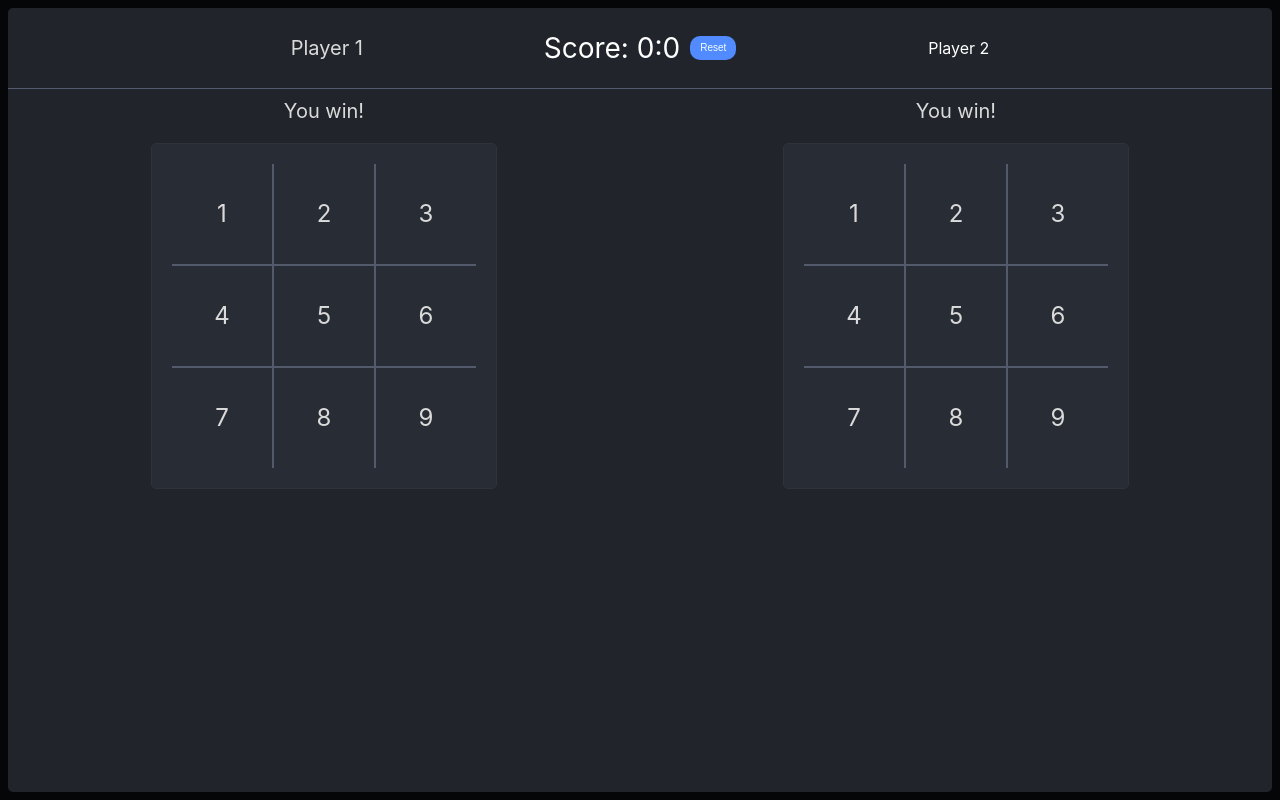
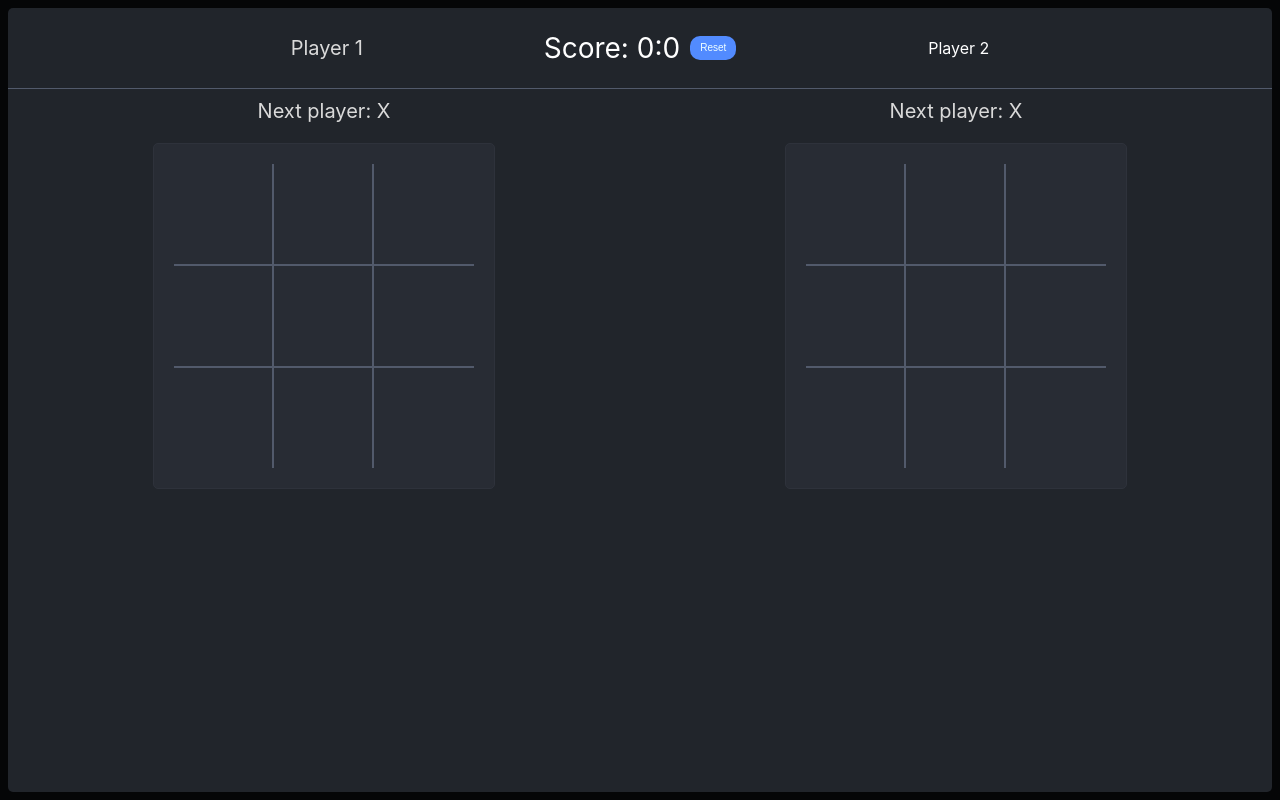
Before and after one commit to 4ntonoff/TicTacToe, a React (Create React App) app: page / in a window 1280 px wide. Built offline with nearby package versions, Linux system fonts and the light colour scheme.

Commit message:
Basic logic added

```diff
--- a/src/App.css
+++ b/src/App.css
@@ -73,17 +73,24 @@ body {
 .gametable-item {
   width: 100px;
   height: 100px;
-  color: #dadada;
+  color: #78a5ff;
+  font-weight: 1000;
+  border: none;
   border-right: 2px solid #525a6b;
+  background: transparent;
   line-height: 100px;
   text-align: center;
-  font-size: 24px;
+  font-family: Courier, "Courier New", monospace;
+  font-size: 58px;
   transition: all 0.5s;
 }
-
 .gametable-item:hover {
   background-color: #464f5f;
   cursor: pointer;
+}
+button:disabled:hover {
+  background-color: transparent;
+  cursor: default;
 }
 
 .gametable-item:last-child {
--- a/src/App.tsx
+++ b/src/App.tsx
@@ -1,92 +1,128 @@
+import React, { useState } from "react";
 import "./App.css";
 
+type SquareValue = "X" | "O" | null;
+
+const initialBoard: SquareValue[] = Array(9).fill(null);
+
+const calculateWinner = (squares: SquareValue[]): SquareValue | null => {
+  const lines: number[][] = [
+    [0, 1, 2],
+    [3, 4, 5],
+    [6, 7, 8],
+    [0, 3, 6],
+    [1, 4, 7],
+    [2, 5, 8],
+    [0, 4, 8],
+    [2, 4, 6],
+  ];
+  for (let i = 0; i < lines.length; i++) {
+    const [a, b, c] = lines[i];
+    if (squares[a] && squares[a] === squares[b] && squares[a] === squares[c]) {
+      return squares[a];
+    }
+  }
+  return null;
+};
+
 function App() {
+  const [squares, setSquares] = useState<SquareValue[]>(initialBoard);
+  const [xIsNext, setXIsNext] = useState<boolean>(true);
+  const [winner, setWinner] = useState<SquareValue | null>(null);
+
+  const handleClick = (i: number): void => {
+    if (winner || squares[i]) return;
+
+    const newSquares: SquareValue[] = [...squares];
+    newSquares[i] = xIsNext ? "X" : "O";
+    setSquares(newSquares);
+    setXIsNext(!xIsNext);
+
+    const gameWinner = calculateWinner(newSquares);
+    if (gameWinner) {
+      setWinner(gameWinner);
+      setTimeout(() => {
+        setSquares(initialBoard);
+        //Set the timeout before the game resets
+        setWinner(null);
+      }, 5000);
+    }
+  };
+
+  const isBoardDisabled = (isXNext: boolean): boolean =>
+    (isXNext && !xIsNext) || (!isXNext && xIsNext);
+
+  const renderSquare = (i: number, isXNext: boolean): JSX.Element => (
+    <button
+      className="gametable-item"
+      onClick={() => handleClick(i)}
+      disabled={isBoardDisabled(isXNext) || !!squares[i]}
+    >
+      {squares[i]}
+    </button>
+  );
+
+  const resetGame = (): void => {
+    setSquares(initialBoard);
+    setWinner(null);
+    console.log("Game reset");
+  };
+
+  const status = winner
+    ? `Winner: ${winner}`
+    : `Next player: ${xIsNext ? "X" : "O"}`;
   return (
     <div className="App">
       <div className="game">
         <div className="heading">
           <span className="player primary-text">Player 1</span>
           <div className="score">
-            {/* TODO score*/}
             <div className="score-text">Score: 0:0</div>
-            <button className="reset-button">Reset</button>
+            <button onClick={resetGame} className="reset-button">
+              Reset
+            </button>
           </div>
           <span className="player">Player 2</span>
         </div>
         <div className="main">
           <div className="player-content">
-            <span className="status primary-text">You win!</span>
+            <span className="status primary-text">{status}</span>
             <div className="gametable-container">
               <div className="gametable-row">
-                <div className="gametable-item" id="11">
-                  1
-                </div>
-                <div className="gametable-item" id="12">
-                  2
-                </div>
-                <div className="gametable-item" id="13">
-                  3
-                </div>
+                {renderSquare(0, true)}
+                {renderSquare(1, true)}
+                {renderSquare(2, true)}
               </div>
               <div className="gametable-row">
-                <div className="gametable-item" id="14">
-                  4
-                </div>
-                <div className="gametable-item" id="15">
-                  5
-                </div>
-                <div className="gametable-item" id="16">
-                  6
-                </div>
+                {renderSquare(3, true)}
+                {renderSquare(4, true)}
+                {renderSquare(5, true)}
               </div>
               <div className="gametable-row">
-                <div className="gametable-item" id="17">
-                  7
-                </div>
-                <div className="gametable-item" id="18">
-                  8
-                </div>
-                <div className="gametable-item" id="19">
-                  9
-                </div>
+                {renderSquare(6, true)}
+                {renderSquare(7, true)}
+                {renderSquare(8, true)}
               </div>
             </div>
           </div>
           <div className="player-content">
-            <span className="status primary-text">You win!</span>
+            {/* TODO status change */}
+            <span className="status primary-text">{status}</span>
             <div className="gametable-container">
               <div className="gametable-row">
-                <div className="gametable-item" id="21">
-                  1
-                </div>
-                <div className="gametable-item" id="22">
-                  2
-                </div>
-                <div className="gametable-item" id="23">
-                  3
-                </div>
+                {renderSquare(0, false)}
+                {renderSquare(1, false)}
+                {renderSquare(2, false)}
               </div>
               <div className="gametable-row">
-                <div className="gametable-item" id="24">
-                  4
-                </div>
-                <div className="gametable-item" id="25">
-                  5
-                </div>
-                <div className="gametable-item" id="26">
-                  6
-                </div>
+                {renderSquare(3, false)}
+                {renderSquare(4, false)}
+                {renderSquare(5, false)}
               </div>
               <div className="gametable-row">
-                <div className="gametable-item" id="27">
-                  7
-                </div>
-                <div className="gametable-item" id="28">
-                  8
-                </div>
-                <div className="gametable-item" id="29">
-                  9
-                </div>
+                {renderSquare(6, false)}
+                {renderSquare(7, false)}
+                {renderSquare(8, false)}
               </div>
             </div>
           </div>
```
